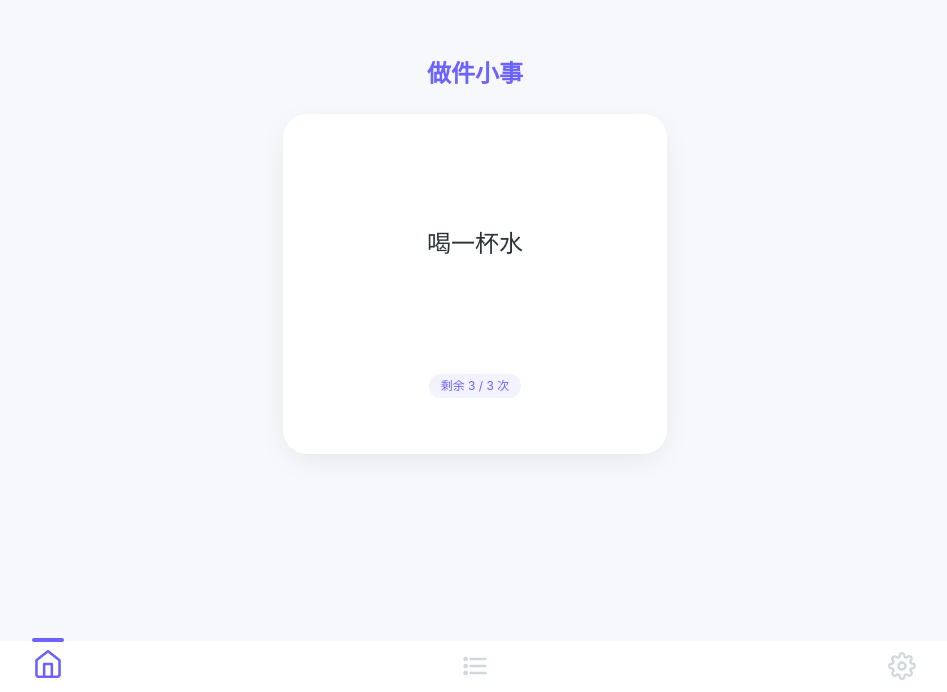
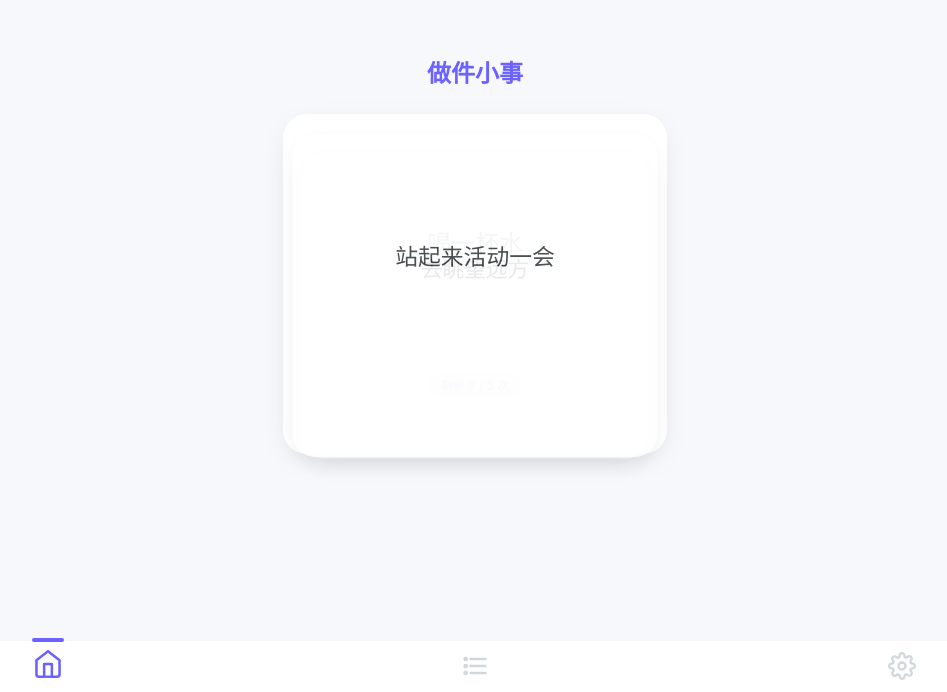
Before and after one commit to DavidXie03/do-little-things, a Vue app: page / in a window 1280 px wide. Shown: the part 108-800 px from the top of the page, without its empty margins (165-1112 px from the left). Built offline with nearby package versions, Linux system fonts and the light colour scheme.

Commit message:
feat: add card stacking effect on home page - show up to 3 stacked cards behind the active card

```diff
--- a/src/composables/useDailyTodos.ts
+++ b/src/composables/useDailyTodos.ts
@@ -91,6 +91,14 @@ export function useDailyTodos() {
     return uncompleted[randomIndex] || null
   }
 
+  /** 获取所有未完成的待办列表（用于卡片堆叠） */
+  function getUncompletedTodos(): DailyTodoItem[] {
+    const today = getTodayStr()
+    const todos = storageData.value.dailyTodos
+    if (!todos || todos.date !== today) return []
+    return todos.items.filter(i => !i.completed)
+  }
+
   /**
    * 获取未来待办预览列表
    * 对于每个循环任务，最多只显示一个最近的未来待办
@@ -130,6 +138,7 @@ export function useDailyTodos() {
     removeTodoItem,
     dailyProgress,
     getNextUncompletedTodo,
+    getUncompletedTodos,
     futureTodos,
   }
 }
--- a/src/views/HomeView.vue
+++ b/src/views/HomeView.vue
@@ -1,7 +1,7 @@
 <script setup lang="ts">
-import { ref, onMounted, nextTick } from 'vue'
+import { ref, computed, onMounted, nextTick } from 'vue'
 import { useI18n } from 'vue-i18n'
-import type { Task, SwipeDirection, DailyTodoItem } from '../types'
+import type { SwipeDirection, DailyTodoItem } from '../types'
 import { useStorage } from '../composables/useStorage'
 import TaskCard from '../components/TaskCard.vue'
 import IconParty from '../components/icons/IconParty.vue'
@@ -13,50 +13,45 @@ const {
   addPendingTask,
   ensureDailyTodos,
   markTodoComplete,
-  getNextUncompletedTodo,
+  getUncompletedTodos,
 } = useStorage()
 
-const currentTask = ref<Task | null>(null)
-const currentTodoId = ref<string | null>(null)
-const currentTodoItem = ref<DailyTodoItem | null>(null)
+/** 当前堆叠中的待办列表（第一个是顶部卡片） */
+const stackItems = ref<DailyTodoItem[]>([])
 const allDone = ref(false)
 const cardVisible = ref(false)
 const cardKey = ref(0)
 
-function loadNextTask() {
-  const todo = getNextUncompletedTodo()
-  if (todo) {
-    currentTask.value = todo.task
-    currentTodoId.value = todo.id
-    currentTodoItem.value = todo
+/** 最多同时显示几张堆叠卡片 */
+const MAX_STACK = 3
+
+/** 可见的堆叠卡片（最多 MAX_STACK 张） */
+const visibleStack = computed(() => stackItems.value.slice(0, MAX_STACK))
+
+/** 当前顶部卡片 */
+const topItem = computed(() => stackItems.value[0] ?? null)
+
+function loadStack() {
+  const uncompleted = getUncompletedTodos()
+  if (uncompleted.length > 0) {
+    stackItems.value = [...uncompleted]
     allDone.value = false
   } else {
-    currentTask.value = null
-    currentTodoId.value = null
-    currentTodoItem.value = null
+    stackItems.value = []
     allDone.value = true
   }
 }
 
 function handleSwipe(direction: SwipeDirection) {
-  if (!currentTask.value) return
+  const item = topItem.value
+  if (!item) return
 
   const now = new Date()
-  const task = currentTask.value
+  const task = item.task
   const dateStr = `${now.getFullYear()}-${String(now.getMonth() + 1).padStart(2, '0')}-${String(now.getDate()).padStart(2, '0')}`
 
   if (direction === 'right') {
-    if (currentTodoId.value) {
-      markTodoComplete(currentTodoId.value)
-    } else {
-      addRecord({
-        taskId: task.id,
-        type: task.type,
-        action: 'complete',
-        timestamp: now.getTime(),
-        date: dateStr,
-      })
-    }
+    markTodoComplete(item.id)
   } else if (direction === 'left') {
     addPendingTask(task)
     addRecord({
@@ -68,14 +63,13 @@ function handleSwipe(direction: SwipeDirection) {
     })
   }
 
-  // 先隐藏当前卡片
+  // 隐藏顶部卡片
   cardVisible.value = false
 
-  // 等待短暂间隔后加载并显示新卡片（带入场动画）
+  // 短暂延迟后重新加载堆叠
   setTimeout(() => {
-    loadNextTask()
+    loadStack()
     cardKey.value++
-    // 必须等 Vue 完成 DOM patch 后才设为 true，否则 transition 不生效
     nextTick(() => {
       requestAnimationFrame(() => {
         cardVisible.value = true
@@ -86,7 +80,7 @@ function handleSwipe(direction: SwipeDirection) {
 
 onMounted(() => {
   ensureDailyTodos()
-  loadNextTask()
+  loadStack()
   nextTick(() => {
     requestAnimationFrame(() => {
       cardVisible.value = true
@@ -101,22 +95,60 @@ onMounted(() => {
     <div class="flex-1 flex flex-col items-center justify-center px-2">
       <div class="w-full max-w-sm">
         <!-- 有未完成的待办 -->
-        <template v-if="currentTask">
-          <!-- 标题在卡片正上方，相对定位 -->
+        <template v-if="topItem">
+          <!-- 标题 -->
           <h1
             class="text-2xl font-bold text-center u-mb-lg"
             style="color: var(--primary);"
           >
             {{ t('app.title') }}
           </h1>
+
+          <!-- 卡片堆叠容器 -->
           <div class="relative" style="min-height: 360px;">
+            <!-- 背景堆叠卡片（按层级深度 1,2 渲染） -->
+            <div
+              v-for="(item, idx) in visibleStack.slice(1)"
+              :key="'bg-' + item.id"
+              class="card-stack-layer"
+              :style="{
+                transform: `scale(${1 - (idx + 1) * 0.05}) translateY(${(idx + 1) * 12}px)`,
+                opacity: 1 - (idx + 1) * 0.15,
+                zIndex: MAX_STACK - (idx + 1),
+              }"
+            >
+              <div
+                class="relative rounded-3xl p-6 mx-8 overflow-hidden"
+                style="
+                  background: #FFFFFF;
+                  box-shadow: 0 8px 32px -8px rgba(0, 0, 0, 0.1);
+                  min-height: 340px;
+                "
+              >
+                <div class="relative flex items-center justify-center" style="min-height: 260px;">
+                  <p
+                    class="text-center leading-relaxed font-medium"
+                    :style="{
+                      fontSize: item.task.content.length > 20 ? '20px' : '24px',
+                      color: 'var(--text-primary)',
+                      lineHeight: '1.8',
+                    }"
+                  >
+                    {{ item.task.content }}
+                  </p>
+                </div>
+              </div>
+            </div>
+
+            <!-- 顶部可交互卡片 -->
             <transition name="card-fade-in">
               <TaskCard
                 v-show="cardVisible"
                 :key="cardKey"
-                :task="currentTask"
-                :remaining-count="currentTodoItem ? (currentTodoItem.totalCount - currentTodoItem.completedCount) : 1"
-                :total-count="currentTodoItem?.totalCount ?? 1"
+                class="card-stack-top"
+                :task="topItem.task"
+                :remaining-count="topItem.totalCount - topItem.completedCount"
+                :total-count="topItem.totalCount"
                 @swipe="handleSwipe"
               />
             </transition>
@@ -145,6 +177,27 @@ onMounted(() => {
 </template>
 
 <style scoped>
+/* 堆叠层：绝对定位覆盖同一区域 */
+.card-stack-layer {
+  position: absolute;
+  top: 0;
+  left: 0;
+  right: 0;
+  transition: transform 0.4s cubic-bezier(0.34, 1.56, 0.64, 1),
+              opacity 0.4s ease;
+  pointer-events: none;
+}
+
+/* 顶部卡片：绝对定位，覆盖在堆叠层上 */
+.card-stack-top {
+  position: absolute;
+  top: 0;
+  left: 0;
+  right: 0;
+  z-index: 10;
+}
+
+/* 顶部卡片入场动画 */
 .card-fade-in-enter-active {
   transition: opacity 0.4s ease, transform 0.4s cubic-bezier(0.34, 1.56, 0.64, 1);
 }
```
